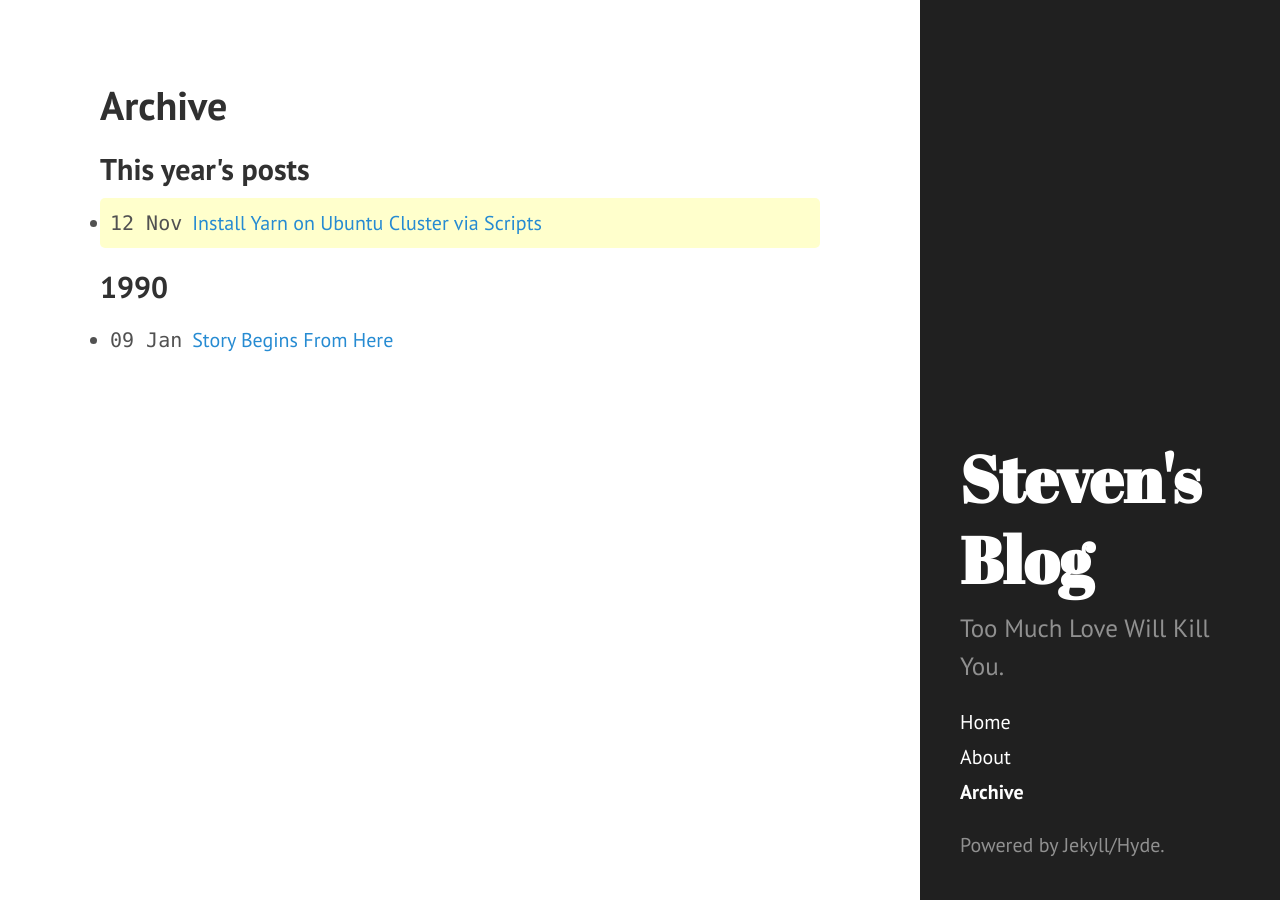
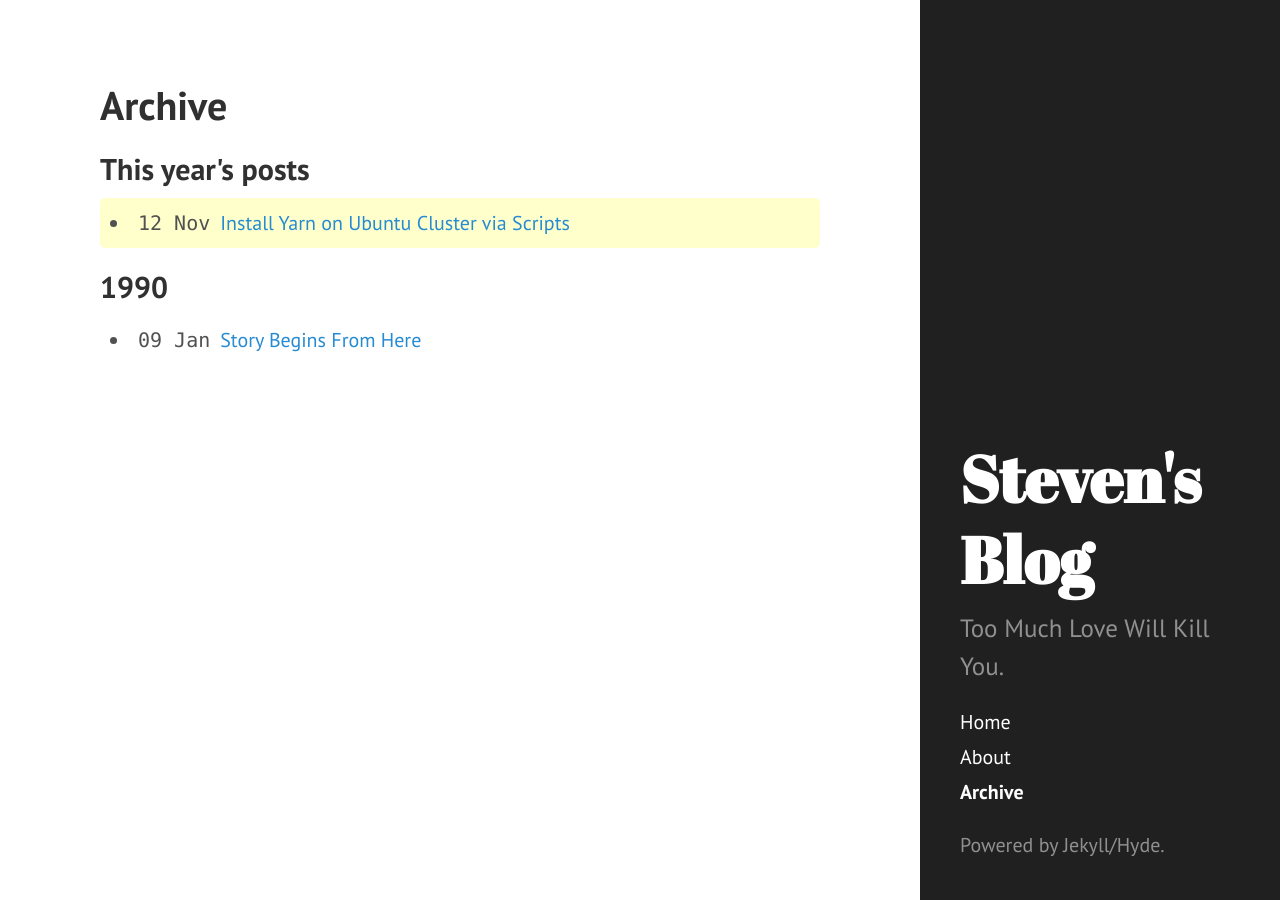
Before and after one commit to legatoo/legatoo.github.io, a Jekyll site: the page built from archive.md, in a window 1280 px wide. Built offline with Jekyll 4.4.1, drawn with Linux system fonts in a browser that asks for light colours; Markdown is read by kramdown in place of the engine named in the settings.

Commit message:
edit post

```diff
--- a/public/css/hyde.css
+++ b/public/css/hyde.css
@@ -167,13 +167,15 @@ a.sidebar-nav-item:focus {
 }
 
 #archive ul{
-  margin-left:10px
+  margin-left:10px;
+  list-style-position: inside;
 }
 
 #archive ul li time{
   display:inline-block;
   font-family:"Monaco","Courier",monospace;
-  padding-right:10px
+  padding-right:10px;
+
 }
 
 /*#archive ul li time:after{
@@ -196,6 +198,7 @@ a.sidebar-nav-item:focus {
 
 #archive .this li:last-child{
     margin-bottom:0
+    margin-left:10px;
 }
 
 #archive .past{
```
